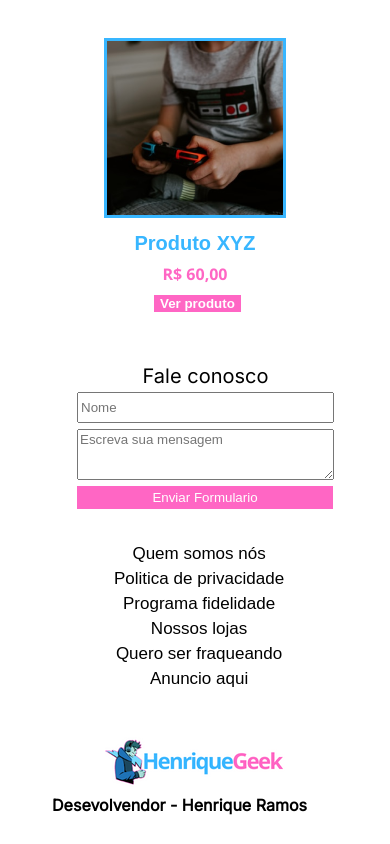
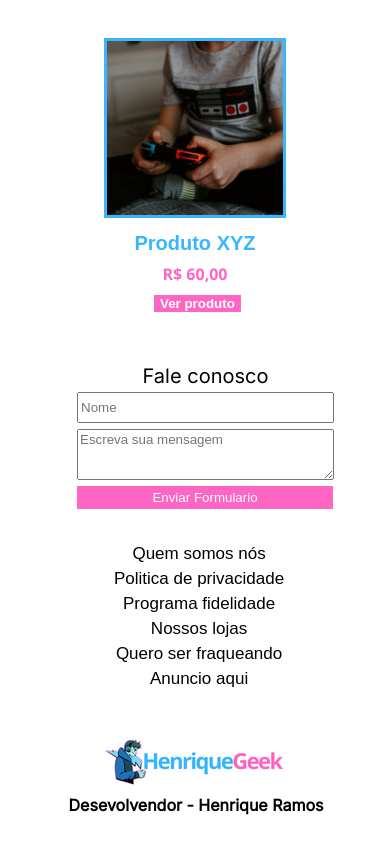
Before and after one commit to Henrique-Ramos29/HenriqueGeek, a plain HTML site: page index.html in a window 390 px wide. Shown: the part 5996-6840 px from the top of the page. Drawn offline with nearby package versions, Linux system fonts and the light colour scheme.

Commit message:
Update rodape.css

```diff
--- a/assets/css/rodape.css
+++ b/assets/css/rodape.css
@@ -103,7 +103,7 @@
    .rodape__desevolvendor {
     text-align: center;
     margin: 31px;
-    margin-right: 62px;
+    margin-right: 29px;
 }
 }
 @media (min-width: 650px) and (max-width: 834px) {
```
